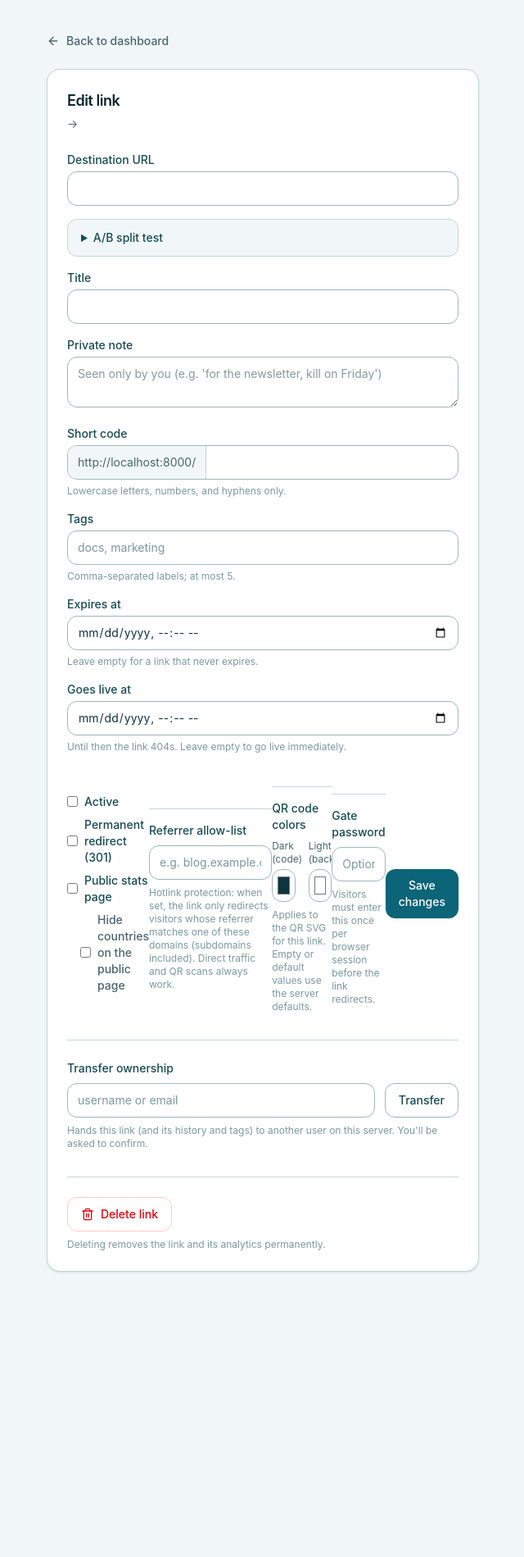
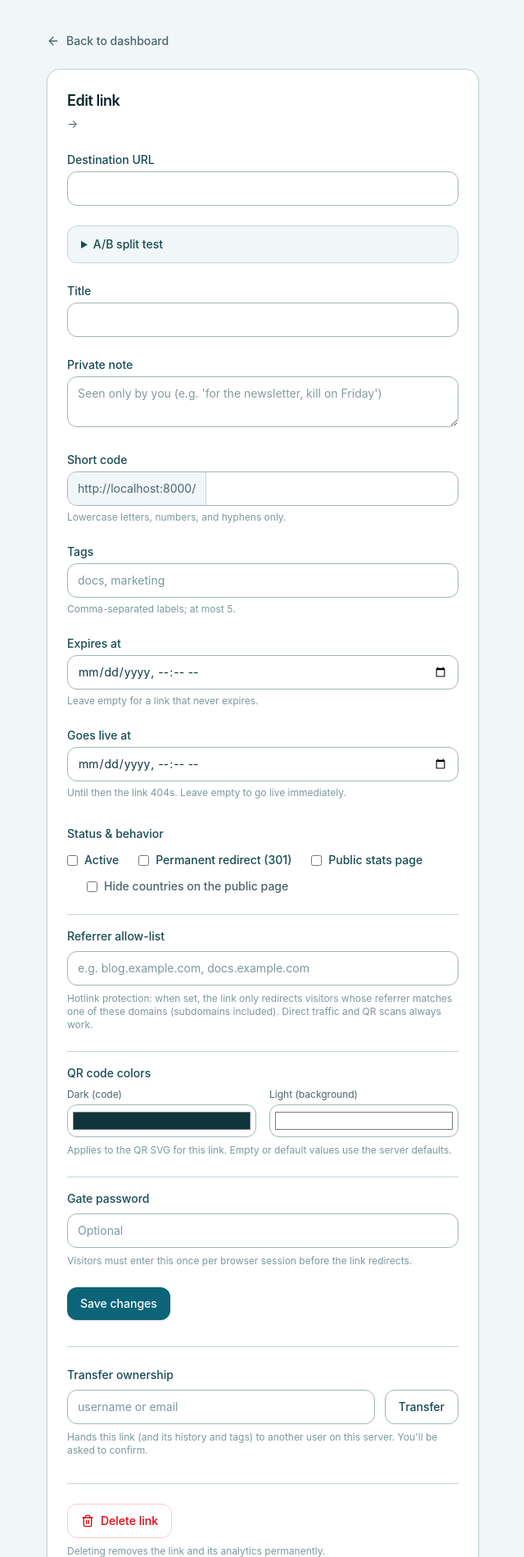
Before and after one commit to t7spotter/Retie, a Django app: template templates/pages/link_edit.html in a window 1280 px wide. Shown: the top 1899 px of the page at 82% size, without its empty margins (319-959 px from the left). Before the commit the page ends 1552 px from the top, so only its background shows below. Run offline with Django 5.2, Linux system fonts and the light colour scheme; the template is opened without the code that fills it: values that come from a table or form of the project are taken from there, others are empty; parts of the project's set-up code (start-up, migrations or seed data) failed here and were passed over.

Commit message:
fix: edit page options section layout
The status checkboxes, referrer allow-list, QR colors, gate password,
and the save button were all crammed into one flex row after the batch-3
additions. Restored stacked full-width sections: an options row
(labels wrapping inline, hide-countries nested under public stats),
then divider-separated blocks, then the save button.

```diff
--- a/templates/pages/link_edit.html
+++ b/templates/pages/link_edit.html
@@ -14,7 +14,7 @@
       <span class="font-medium text-indigo-600 dark:text-indigo-400">{{ link.short_url }}</span> → <span class="break-all">{{ link.destination }}</span>
     </p>
 
-    <form method="post" action="{% url 'link_edit' link.code %}" class="mt-6 space-y-4">
+    <form method="post" action="{% url 'link_edit' link.code %}" class="mt-6 space-y-6">
       {% csrf_token %}
 
       {% if duplicate_code %}
@@ -131,8 +131,9 @@
         {% endfor %}
       </div>
 
-      <div class="flex items-center justify-between pt-2">
-        <div class="flex flex-col gap-2">
+      <div class="pt-2">
+        <p class="text-sm font-medium text-stone-700 dark:text-stone-300">Status &amp; behavior</p>
+        <div class="mt-3 flex flex-wrap items-start gap-x-6 gap-y-3">
           <label for="id_is_active" class="flex cursor-pointer items-center gap-2 text-sm font-medium text-stone-700 dark:text-stone-300">
             <input type="checkbox" name="is_active" id="id_is_active" {% if link.is_active %}checked{% endif %}>
             Active
@@ -145,12 +146,14 @@
             <input type="checkbox" name="public_stats" id="id_public_stats" {% if link.public_stats %}checked{% endif %}>
             Public stats page
           </label>
-          <label for="id_public_hide_countries" class="flex cursor-pointer items-center gap-2 text-sm font-medium text-stone-500 dark:text-stone-400 lg:ml-4" title="Drops the country list from the public stats page">
+          <label for="id_public_hide_countries" class="flex cursor-pointer items-center gap-2 pl-6 text-sm font-medium text-stone-500 dark:text-stone-400" title="Drops the country list from the public stats page">
             <input type="checkbox" name="public_hide_countries" id="id_public_hide_countries" {% if link.public_hide_countries %}checked{% endif %}>
             Hide countries on the public page
           </label>
         </div>
-        <div class="mt-4 border-t border-stone-200 pt-4 dark:border-stone-800">
+      </div>
+
+      <div class="mt-6 border-t border-stone-200 pt-4 dark:border-stone-800">
         <label for="id_allowed_referrers" class="block text-sm font-medium text-stone-700 dark:text-stone-300">
           Referrer allow-list
         </label>
@@ -163,7 +166,7 @@
         {% endfor %}
       </div>
 
-        <div class="mt-4 border-t border-stone-200 pt-4 dark:border-stone-800">
+      <div class="mt-6 border-t border-stone-200 pt-4 dark:border-stone-800">
         <p class="block text-sm font-medium text-stone-700 dark:text-stone-300">QR code colors</p>
         <div class="mt-2 grid grid-cols-2 gap-4">
           <div>
@@ -186,7 +189,7 @@
         <p class="mt-2 text-xs text-stone-400">Applies to the QR SVG for this link. Empty or default values use the server defaults.</p>
       </div>
 
-        <div class="mt-4 border-t border-stone-200 pt-4 dark:border-stone-800">
+      <div class="mt-6 border-t border-stone-200 pt-4 dark:border-stone-800">
         <label for="id_password" class="block text-sm font-medium text-stone-700 dark:text-stone-300">
           Gate password {% if link.password_hash %}<span class="ml-1 rounded-full bg-amber-100 px-2 py-0.5 text-xs text-amber-700 dark:bg-amber-900/60 dark:text-amber-300">protected</span>{% endif %}
         </label>
@@ -201,6 +204,8 @@
         </label>
         {% endif %}
       </div>
+
+      <div class="mt-6">
         <button type="submit" class="rounded-xl bg-indigo-600 px-4 py-2.5 text-sm font-medium text-white shadow-sm transition-colors hover:bg-indigo-500">
           Save changes{% if duplicate_code %} anyway{% endif %}
         </button>
```
Also changed, not shown: static/css/app.css. Lines whose indentation alone changed are shown as unchanged.
